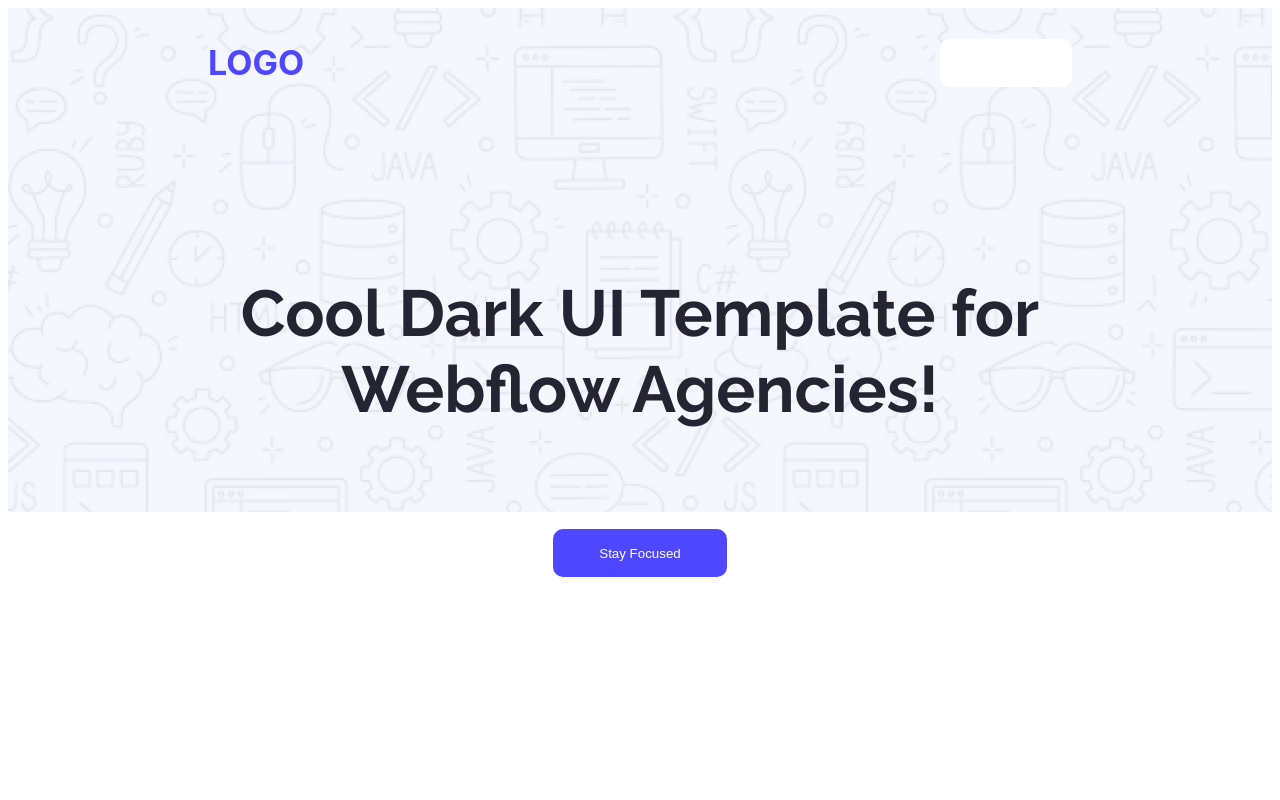
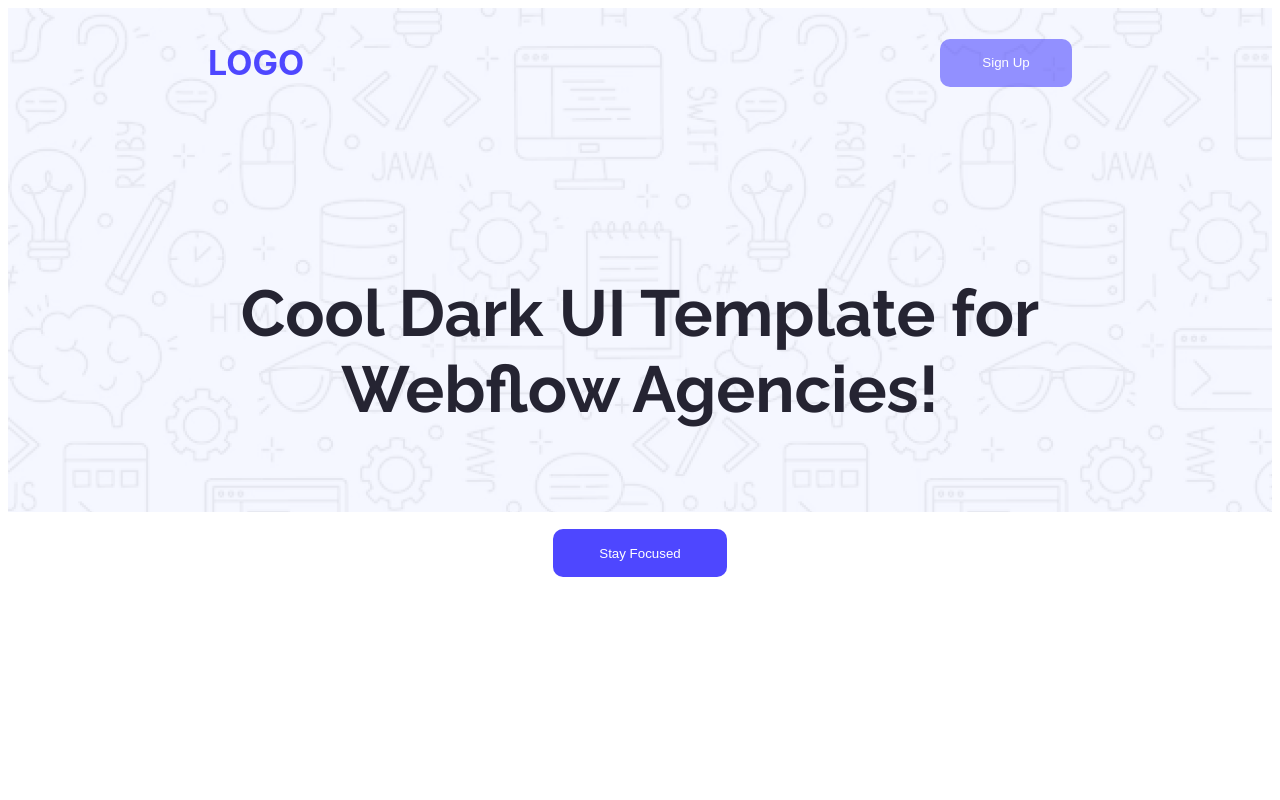
Before and after one commit to Nibir-Ahmed/assighment-1st, a plain HTML site: page index.html in a window 1280 px wide. In both pictures the pointer is over the button "Sign Up". Shown: the top 800 px of the page. Drawn offline with Linux system fonts and the light colour scheme.

Commit message:
hover color correction

```diff
--- a/styles/assighment-1st.css
+++ b/styles/assighment-1st.css
@@ -64,7 +64,7 @@
 }
 .button-hover-class:hover
 {
-    background-color: #FFFFFF;
+    background-color: #4d47ff94;
 }
 .btn-primary
 {
```
